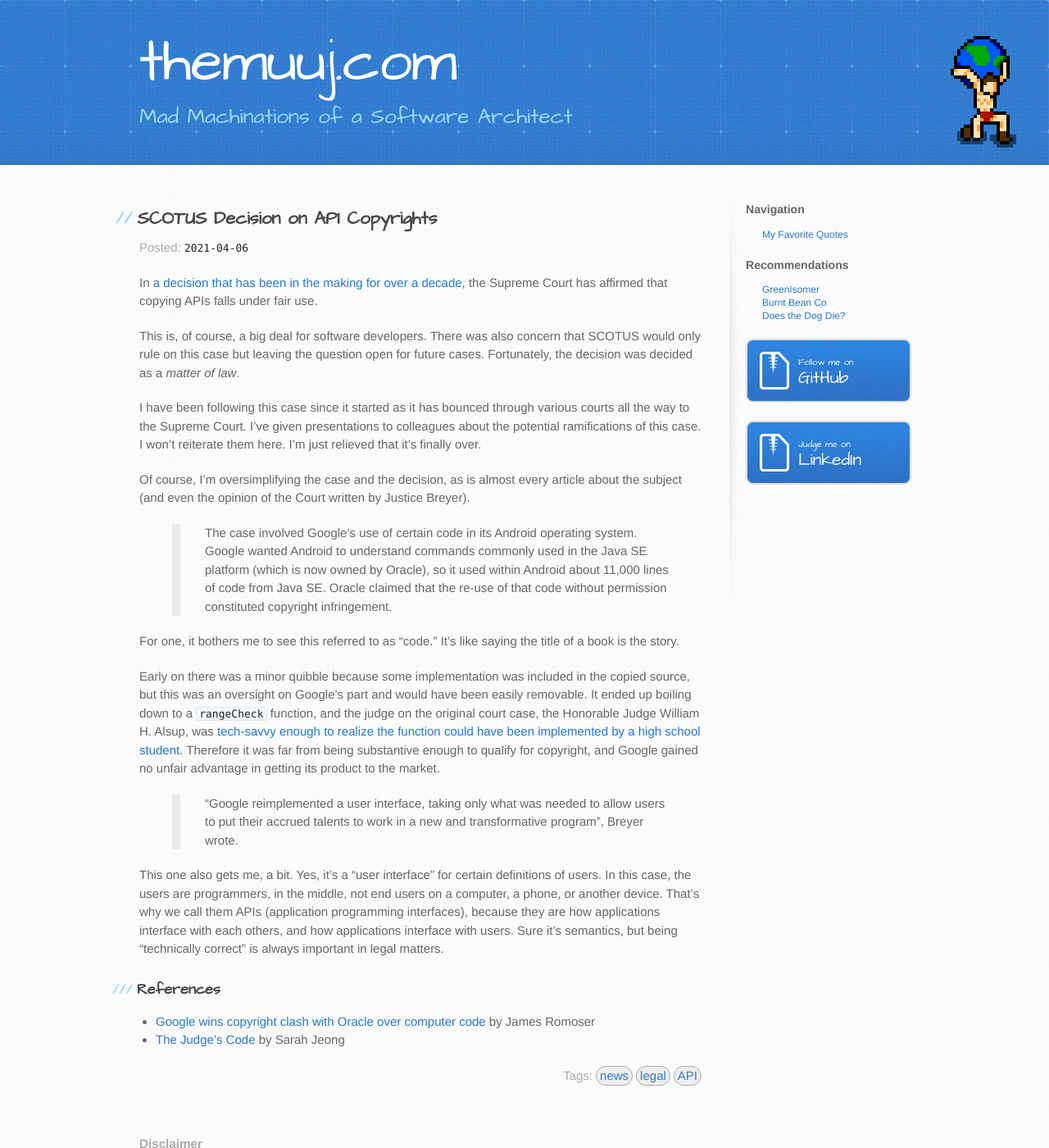
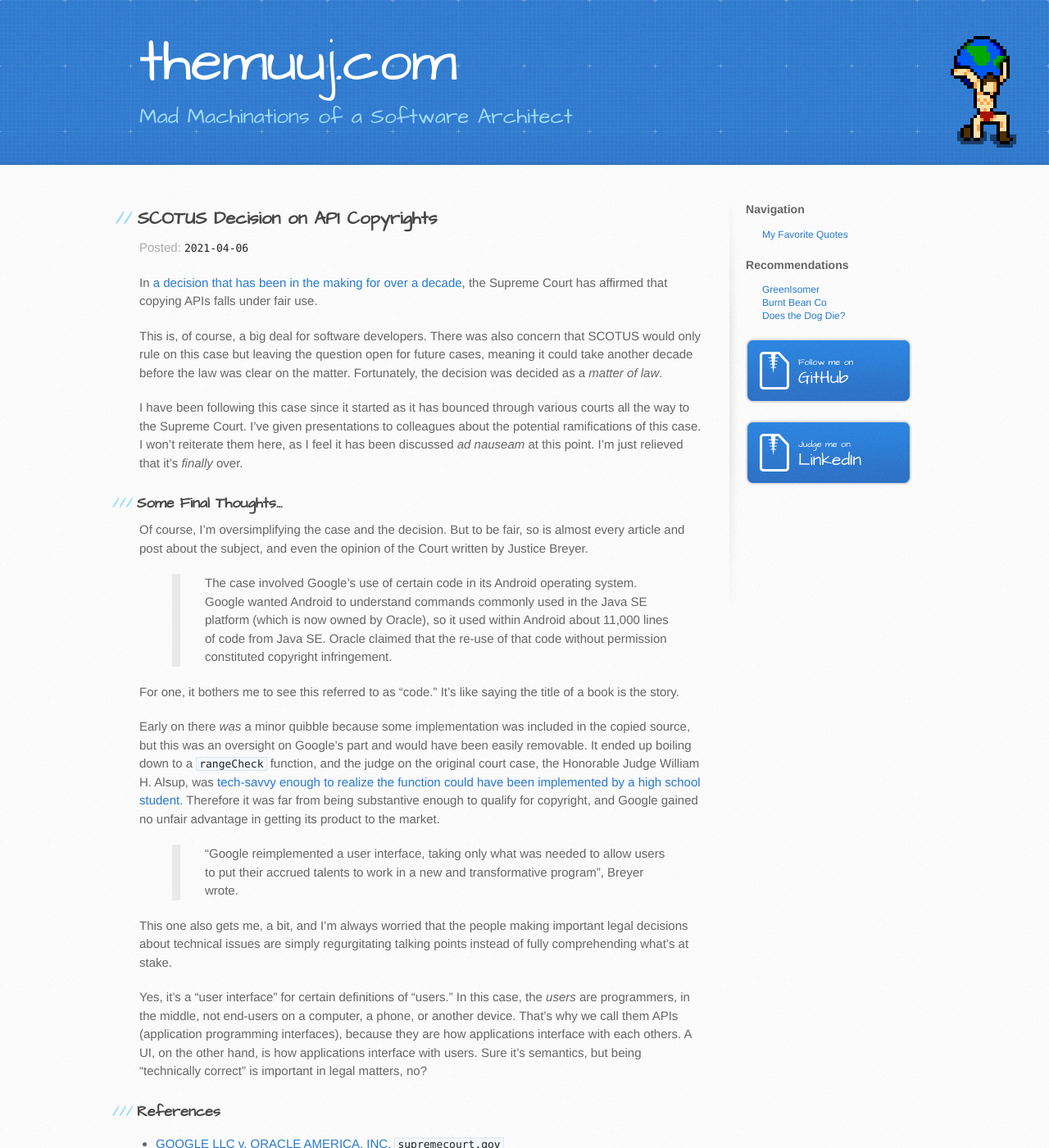
Before and after one commit to TheMuuj/TheMuuj.github.io, a Jekyll site: the page built from _posts/2021-04-06-scotus-decision-on-api-copyrights.md, in a window 1280 px wide and 1400 px high. Shown: the whole window at 82% size. Built offline with Jekyll 4.4.1, drawn with Linux system fonts in a browser that asks for light colours; some of the changed text lies outside the part shown.

Commit message:
Update Post: SCOTUS Decision on API Copyrights

```diff
--- a/_posts/2021-04-06-scotus-decision-on-api-copyrights.md
+++ b/_posts/2021-04-06-scotus-decision-on-api-copyrights.md
@@ -7,23 +7,28 @@
 
 <!--more-->
 
-This is, of course, a big deal for software developers. There was also concern that SCOTUS would only rule on this case but leaving the question open for future cases. Fortunately, the decision was decided as a *matter of law*.
+This is, of course, a big deal for software developers. There was also concern that SCOTUS would only rule on this case but leaving the question open for future cases, meaning it could take another decade before the law was clear on the matter. Fortunately, the decision was decided as a *matter of law*.
 
-I have been following this case since it started as it has bounced through various courts all the way to the Supreme Court. I've given presentations to colleagues about the potential ramifications of this case. I won't reiterate them here. I'm just relieved that it's finally over.
+I have been following this case since it started as it has bounced through various courts all the way to the Supreme Court. I've given presentations to colleagues about the potential ramifications of this case. I won't reiterate them here, as I feel it has been discussed *ad nauseam* at this point. I'm just relieved that it's *finally* over.
 
-Of course, I'm oversimplifying the case and the decision, as is almost every article about the subject (and even the opinion of the Court written by Justice Breyer).
+### Some Final Thoughts&hellip;
+
+Of course, I'm oversimplifying the case and the decision. But to be fair, so is almost every article and post about the subject, and even the opinion of the Court written by Justice Breyer.
 
 > The case involved Google’s use of certain code in its Android operating system. Google wanted Android to understand commands commonly used in the Java SE platform (which is now owned by Oracle), so it used within Android about 11,000 lines of code from Java SE. Oracle claimed that the re-use of that code without permission constituted copyright infringement.
 
 For one, it bothers me to see this referred to as "code." It's like saying the title of a book is the story.
 
-Early on there was a minor quibble because some implementation was included in the copied source, but this was an oversight on Google's part and would have been easily removable. It ended up boiling down to a `rangeCheck` function, and the judge on the original court case, the Honorable Judge William H. Alsup, was [tech-savvy enough to realize the function could have been implemented by a high school student](https://www.theverge.com/2017/10/19/16503076/oracle-vs-google-judge-william-alsup-interview-waymo-uber). Therefore it was far from being substantive enough to qualify for copyright, and Google gained no unfair advantage in getting its product to the market.
+Early on there *was* a minor quibble because some implementation was included in the copied source, but this was an oversight on Google's part and would have been easily removable. It ended up boiling down to a `rangeCheck` function, and the judge on the original court case, the Honorable Judge William H. Alsup, was [tech-savvy enough to realize the function could have been implemented by a high school student](https://www.theverge.com/2017/10/19/16503076/oracle-vs-google-judge-william-alsup-interview-waymo-uber). Therefore it was far from being substantive enough to qualify for copyright, and Google gained no unfair advantage in getting its product to the market.
 
 > "Google reimplemented a user interface, taking only what was needed to allow users to put their accrued talents to work in a new and transformative program", Breyer wrote.
 
-This one also gets me, a bit. Yes, it's a "user interface" for certain definitions of users. In this case, the users are programmers, in the middle, not end users on a computer, a phone, or another device. That's why we call them APIs (application programming interfaces), because they are how applications interface with each others, and how applications interface with users. Sure it's semantics, but being "technically correct" is always important in legal matters.
+This one also gets me, a bit, and I'm always worried that the people making important legal decisions about technical issues are simply regurgitating talking points instead of fully comprehending what's at stake.
+
+Yes, it's a "user interface" for certain definitions of "users." In this case, the *users* are programmers, in the middle, not end-users on a computer, a phone, or another device. That's why we call them APIs (application programming interfaces), because they are how applications interface with each others. A UI, on the other hand, is how applications interface with users. Sure it's semantics, but being "technically correct" is important in legal matters, no?
 
 ### References
 
-- [Google wins copyright clash with Oracle over computer code](https://www.scotusblog.com/2021/04/google-wins-copyright-clash-with-oracle-over-computer-code/) by James Romoser
-- [The Judge's Code](https://www.theverge.com/2017/10/19/16503076/oracle-vs-google-judge-william-alsup-interview-waymo-uber) by Sarah Jeong
+- [GOOGLE LLC v. ORACLE AMERICA, INC.](https://www.supremecourt.gov/opinions/20pdf/18-956_d18f.pdf) `supremecourt.gov`
+- [Google wins copyright clash with Oracle over computer code](https://www.scotusblog.com/2021/04/google-wins-copyright-clash-with-oracle-over-computer-code/) by James Romoser, `scotusblog.com`
+- [The Judge's Code](https://www.theverge.com/2017/10/19/16503076/oracle-vs-google-judge-william-alsup-interview-waymo-uber) by Sarah Jeong, `theverge.com`
```
